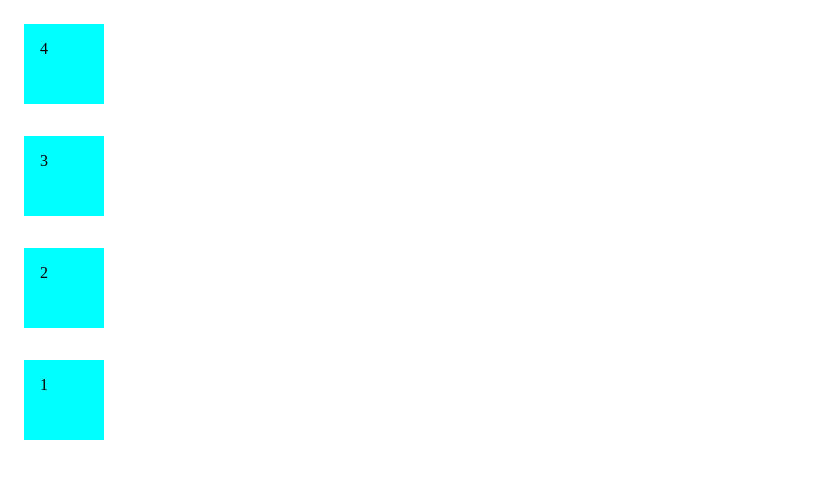
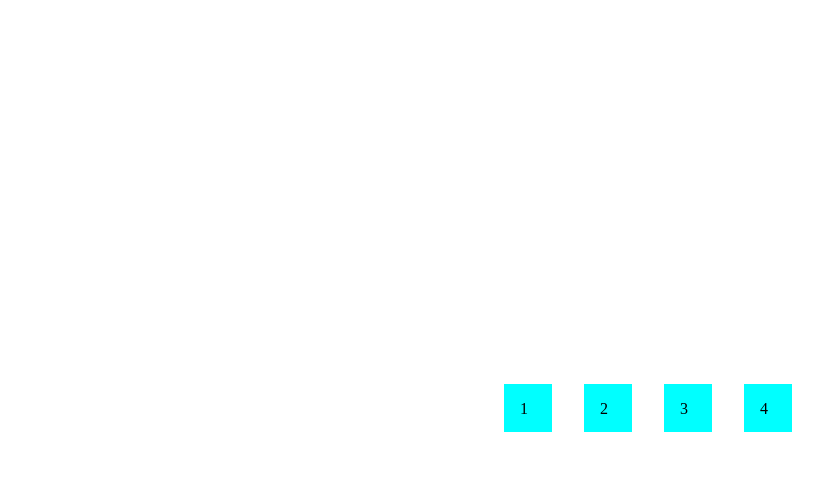
Before and after one commit to busratalih/HTML1, a plain HTML site: page HTML/DAY-06/flex.html in a window 1280 px wide. Shown: the whole page, without its empty margins (0-831 px from the left). Drawn offline with Linux system fonts and the light colour scheme.

Commit message:
05.12.2022

```diff
--- a/HTML/DAY-06/flex.css
+++ b/HTML/DAY-06/flex.css
@@ -1,10 +1,15 @@
 * {
-    border-size: border-box;
+  box-sizing: border-box;
 }
 
 .container {
+  width: 100vw;
+  height: 100vh;
   display: flex;
-    flex-direction: column-reverse;
+  flex-wrap: wrap;
+  justify-content: center;
+  /* align-items: flex-end; */
+  align-content: center;
 }
 
 .container div {
--- a/HTML/DAY-06/flex.html
+++ b/HTML/DAY-06/flex.html
@@ -1,11 +1,11 @@
 <!DOCTYPE html>
 <html lang="en">
   <head>
-    <meta charset="UTF-8">
-    <meta http-equiv="X-UA-Compatible" content="IE=edge">
-    <meta name="viewport" content="width=device-width, initial-scale=1.0">
+    <meta charset="UTF-8" />
+    <meta http-equiv="X-UA-Compatible" content="IE=edge" />
+    <meta name="viewport" content="width=device-width, initial-scale=1.0" />
     <title>FLEX BURADA</title>
-    <link rel="stylesheet" href="./flex.css">
+    <link rel="stylesheet" href="./flex.css" />
   </head>
   <body>
     <div class="container">
@@ -16,3 +16,4 @@
     </div>
   </body>
 </html>
+</html>
```
Lines whose indentation alone changed are shown as unchanged.
